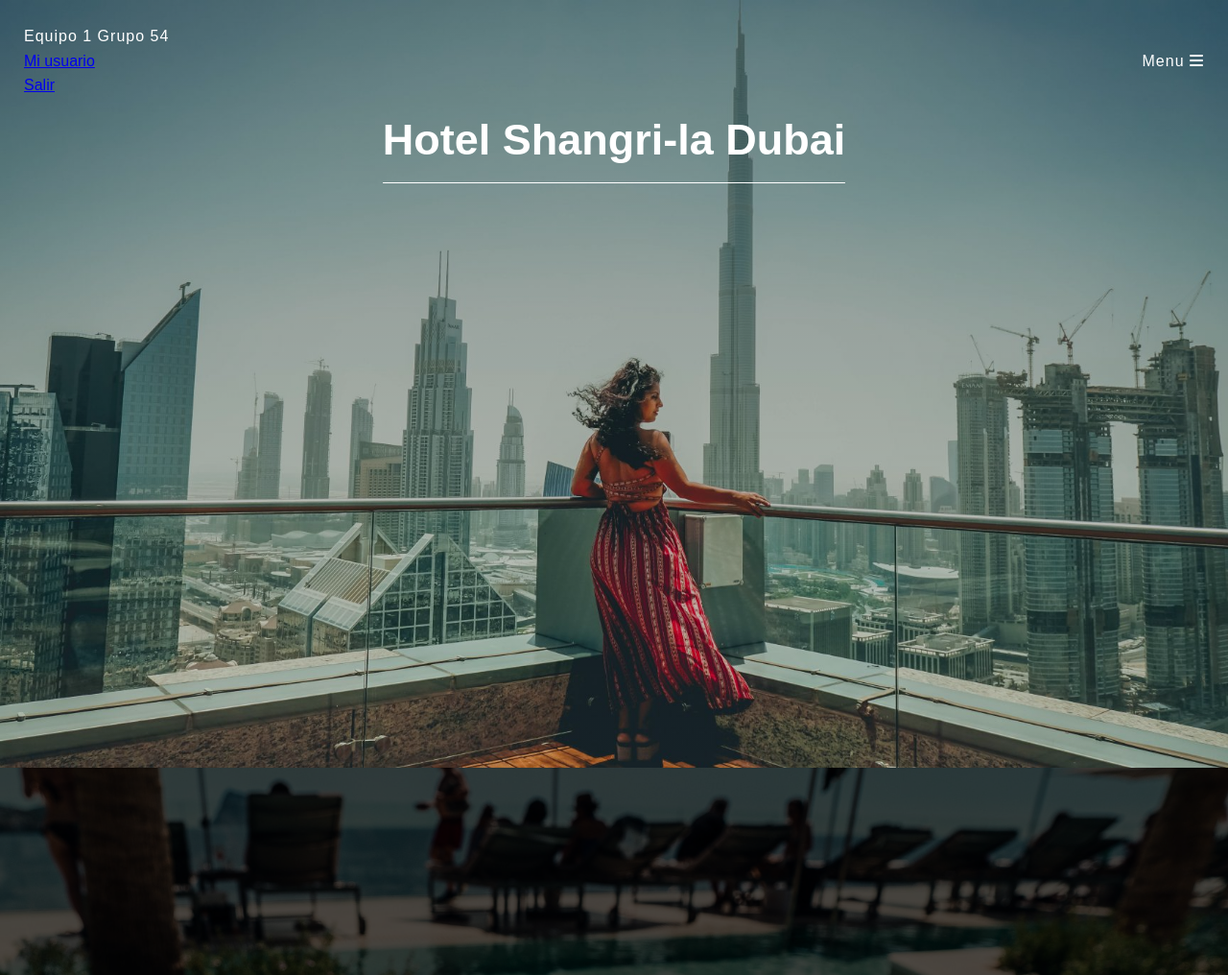
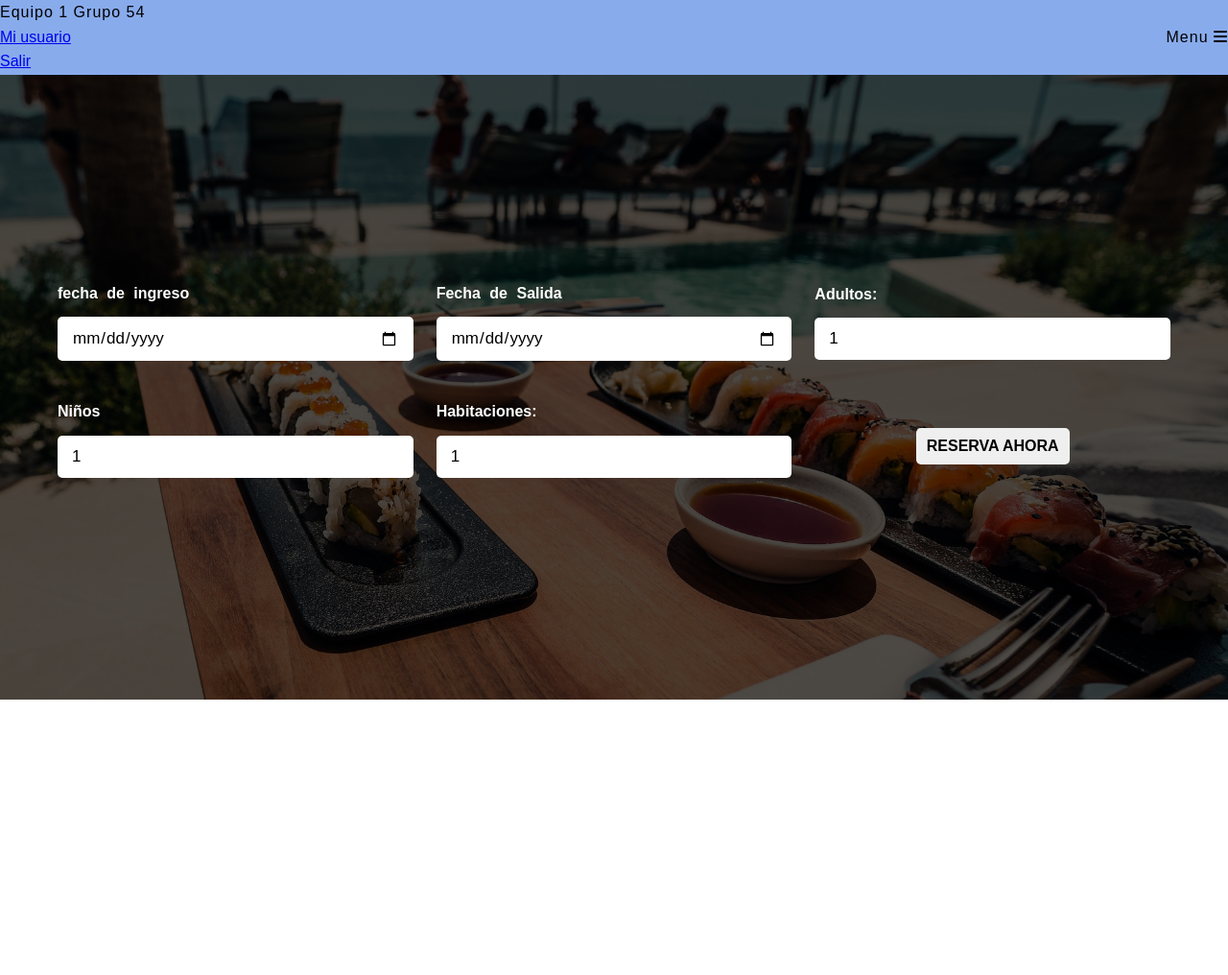
Before and after one commit to MichaelRangel/Sprint, a Flask app: page /reserva in a window 1280 px wide. Shown: the top 1016 px of the page at 96% size. After the commit the page ends 729 px from the top, so only its background shows below. Run offline with Flask 2, Linux system fonts and the light colour scheme; a user stored in the database is signed in; some libraries are stand-ins or nearby versions; some web fonts are replaced.

Commit message:
vista reserva lista

```diff
--- a/static/css/estilo.css
+++ b/static/css/estilo.css
@@ -85,6 +85,13 @@
     min-height: 100vh;
     color: #fff;
     padding: 25px;
+    display: flex;
+    flex-direction: column;
+    align-content: stretch;
+}
+
+.cabecera1 {
+    background-color:#88abec;
     display: flex;
     flex-direction: column;
     align-content: stretch;
--- a/static/js/main.js
+++ b/static/js/main.js
@@ -23,7 +23,7 @@
             confirmButtonText: '<i class="zmdi zmdi-run"></i> ¡Si, salir!',
             cancelButtonText: '<i class="zmdi zmdi-close-circle"></i> ¡No, cancelar!'
         }).then(function() {
-            window.location.href = "index.html";
+            window.location.href = "{{url_for('main.logout')}}";
         });
     });
     $('.btn-menu-dashboard').on('click', function(e) {
--- a/templates/reservas.html
+++ b/templates/reservas.html
@@ -16,20 +16,18 @@
 
 <body>
     <!--Cabecera, se le agrega la clase para su identificacion en el css-->
-    <header class="cabecera" id="cabecera">
+    <header class="cabecera1" id="cabecera">
         <div class="cabecera-superior">
             <div class="nombre-sitio">
                 <span> Equipo 1 Grupo 54</span>
                 <p><a class="link" href="/micuenta">Mi usuario</a></p>
                 <p><a href="{{url_for('main.logout')}}">Salir</a></p>
-
             </div>
             <div class="navegacion-sitio">
                 <span id="navegacion-btn">Menu <i class="fas fa-bars"></i></span>
             </div>
         </div>
         <div class="cabecera-boton flex">
-            <h2>Hotel Shangri-la Dubai</h2>
         </div>
     </header>
     <!--Fin de la cabecera-->
@@ -46,8 +44,6 @@
             <li> <a href="#habitaciones">Habitaciones</a></li>
             <li> <a href="#comentarios">Comentarios</a></li>
         </ul>
-        <button class="btn sign-up" onclick="location.href='/registro';">Registrarse</button>
-        <button class="btn log-in" onclick="location.href='/login';">Iniciar sesion</button>
     </div>
     <!--Fin de la barra de navegabilidad-->
 
@@ -82,4 +78,5 @@
         </form>
     </div>
     <!--fin de la reserva-->
+    <script src="{{ url_for('static', filename='js/javascripts.js') }}"></script>
 </body>
```
